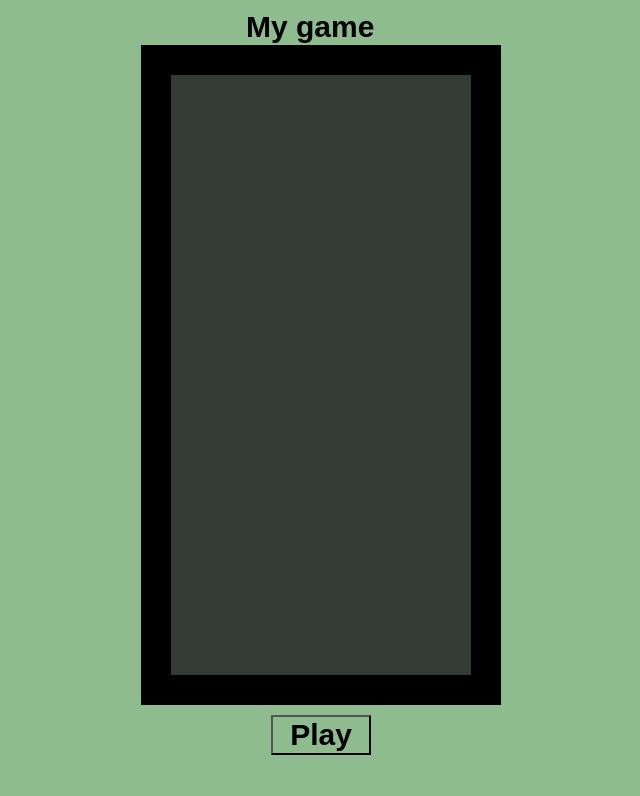
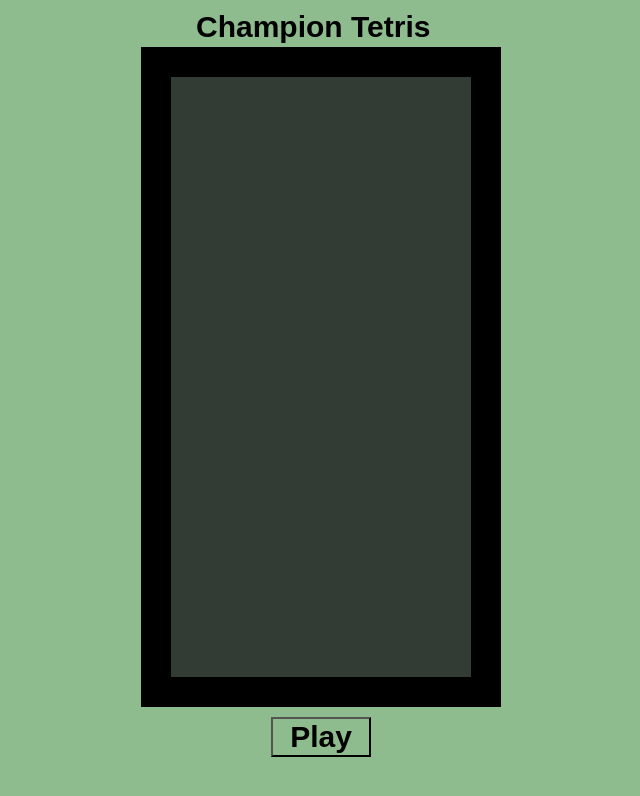
Before and after one commit to shenu01/js-tetris-game-, a plain HTML site: page index.html in a window 1280 px wide. Shown: the whole page, without its empty margins (319-959 px from the left). Drawn offline with Linux system fonts and the light colour scheme.

Commit message:
complet game

```diff
--- a/index.html
+++ b/index.html
@@ -1,11 +1,16 @@
 <!DOCTYPE html>
 <html lang="en">
 <head>
-    <title>My Game</title>
+    <meta charset="UTF-8">
+    <title>Champion Tetris 99</title>
+    <link rel="icon" href="assets/images/logo.png">
     <link rel='stylesheet' href='style.css' />
+
 </head>
 <body>
-<h2>My game </h2>
+<h2>Champion Tetris</h2>
+
+
 <audio id="clearsound" src="sound/pop.ogg" preload="auto"></audio>
 <canvas width='300' height='600'></canvas>
 <button id="playbutton" onclick="playButtonClicked();">Play</button>
--- a/style.css
+++ b/style.css
@@ -23,8 +23,8 @@ body{
     cursor: pointer;
 }
 h2{
-    width: 150px;
-    height: 35px;
+    width: 250px;
+    height: 37px;
     margin: auto;
     margin-top: 10px;
     font-family: Arial, sans-serif;
```
Also changed, not shown: assets/images/logo.png (added).
